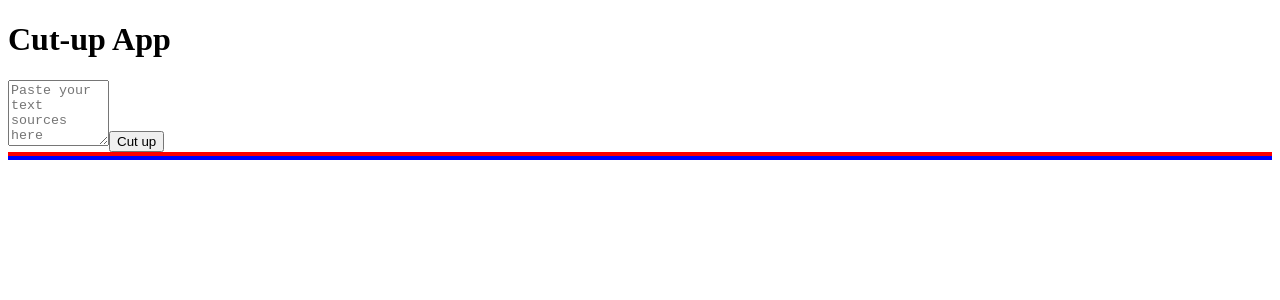
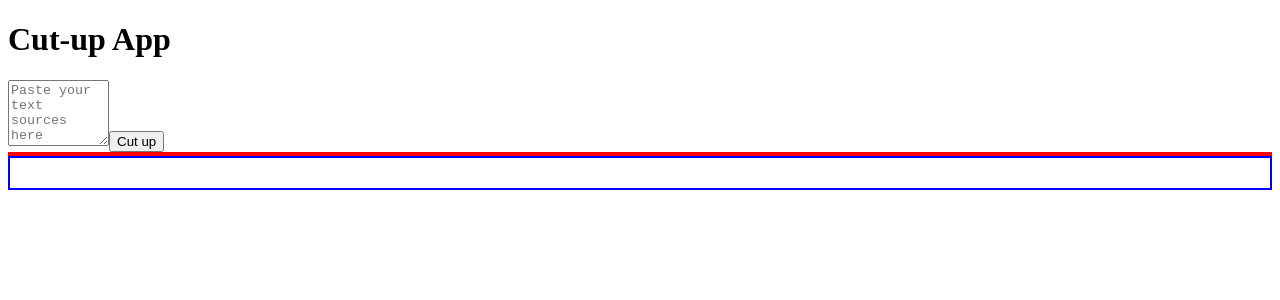
Before and after one commit to charlie-galb/cut-up, a React app: page / in a window 1280 px wide. Shown: the top 300 px of the page. Built offline with nearby package versions, Linux system fonts and the light colour scheme.

Commit message:
Add height and width

```diff
--- a/src/styles/components/wip.scss
+++ b/src/styles/components/wip.scss
@@ -5,4 +5,6 @@
 .wip-snippets {
     display: flex;
     flex-direction: row;
+    height: 30px;
+    width: 100px;
 }
```
